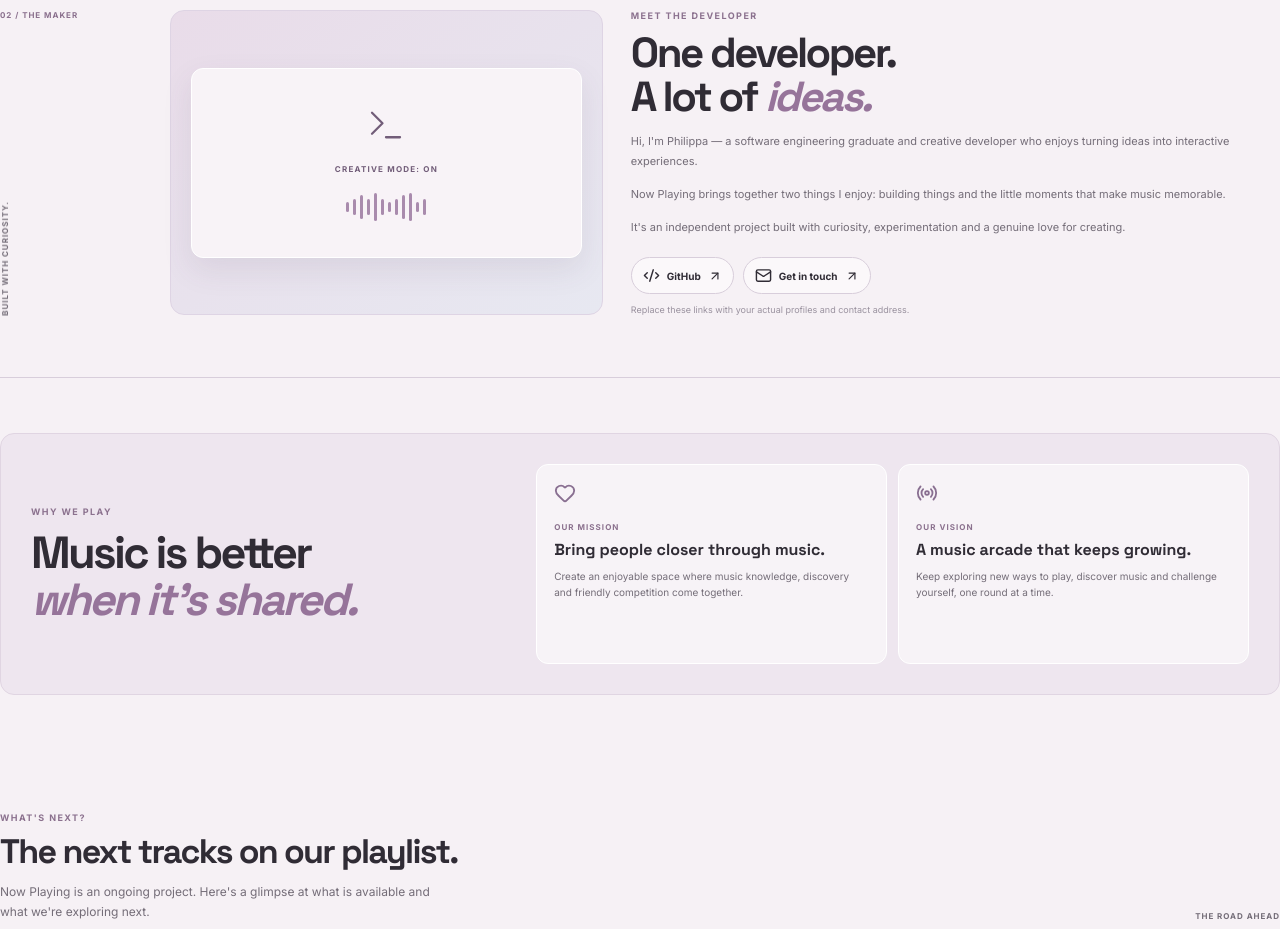
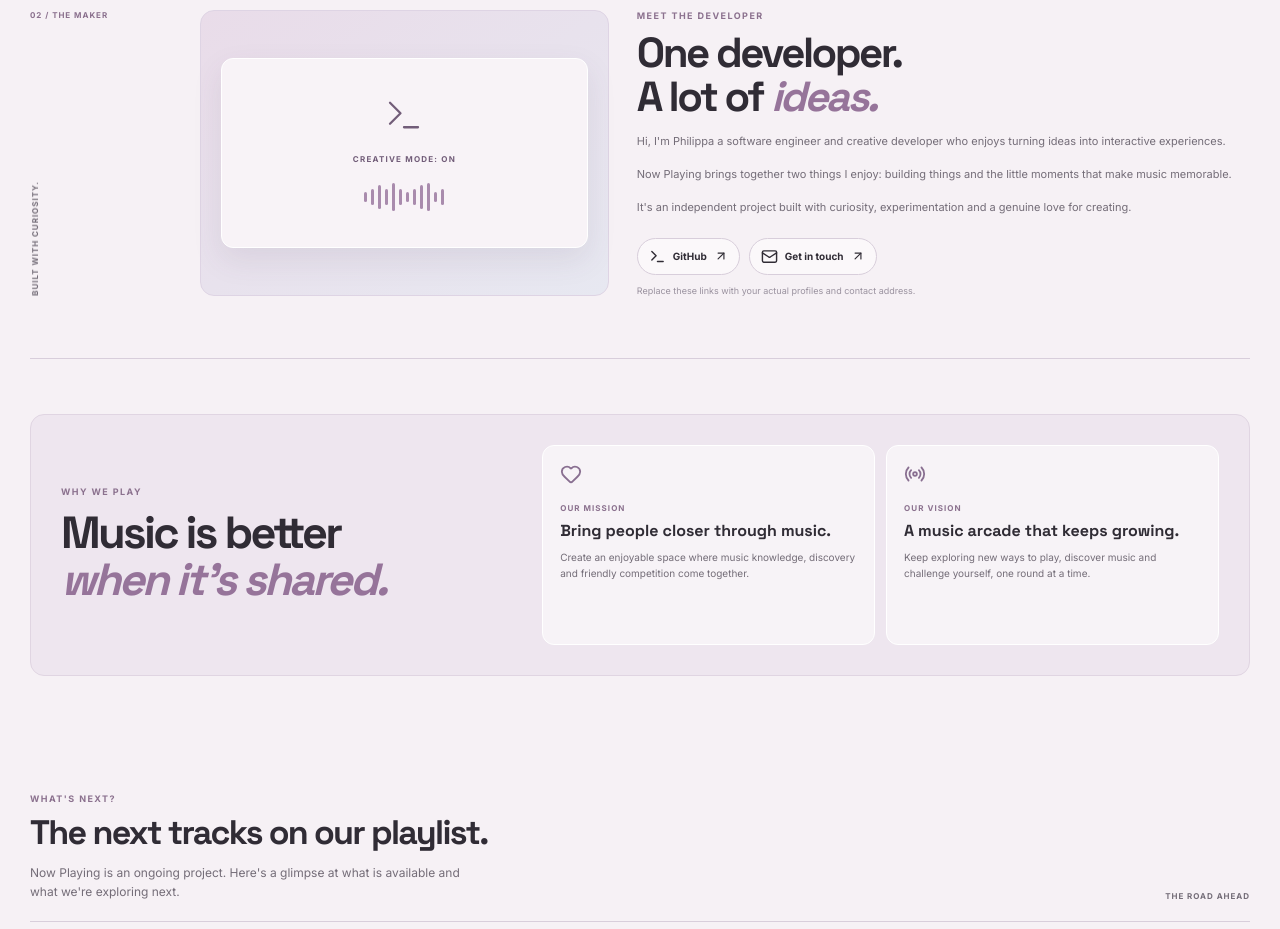
Before and after one commit to PhiLouGii/now-playing, a React (Vite) app: page /about in a window 1280 px wide. Shown: the part 1480-2409 px from the top of the page. Built offline with nearby package versions, Linux system fonts and the light colour scheme; no server answers.

Commit message:
style: enhance About page layout with padding adjustments and text updates

```diff
--- a/src/pages/About/About.css
+++ b/src/pages/About/About.css
@@ -6,6 +6,8 @@
 .about-page {
   width: 100%;
   min-width: 0;
+  padding-left: 30px;
+  padding-right: 30px;
   padding-bottom: 30px;
   color: var(--color-text);
 }
--- a/src/pages/About/About.tsx
+++ b/src/pages/About/About.tsx
@@ -3,7 +3,6 @@ import {
   ArrowUpRight,
   AudioLines,
   Disc3,
-  Code2,
   Headphones,
   Heart,
   Layers3,
@@ -301,7 +300,7 @@ function About() {
             </h2>
 
             <p>
-              Hi, I'm Philippa — a software engineering graduate
+              Hi, I'm Philippa a software engineer
               and creative developer who enjoys turning ideas
               into interactive experiences.
             </p>
@@ -324,7 +323,7 @@ function About() {
                 rel="noreferrer"
                 aria-label="GitHub"
               >
-                <Code2 size={17} />
+                <Terminal size={17} />
                 GitHub
                 <ArrowUpRight size={14} />
               </a>
```
